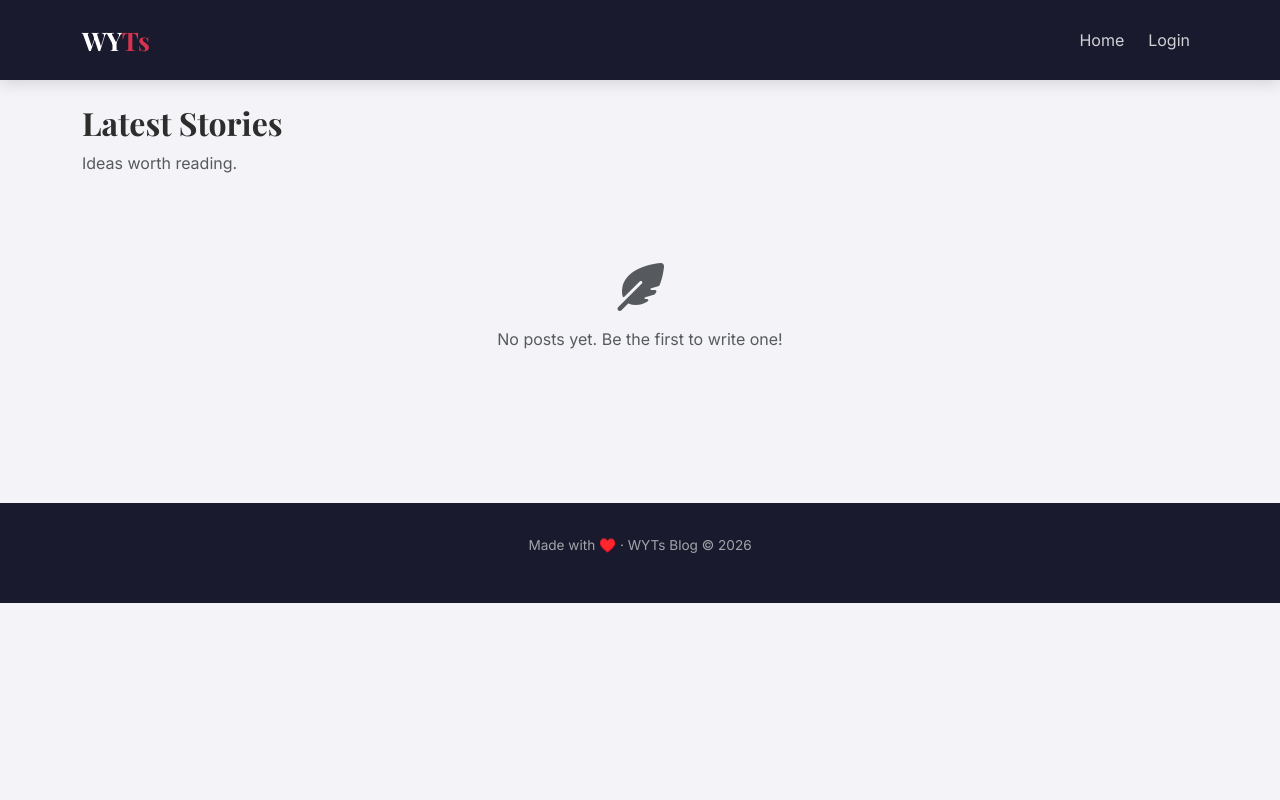
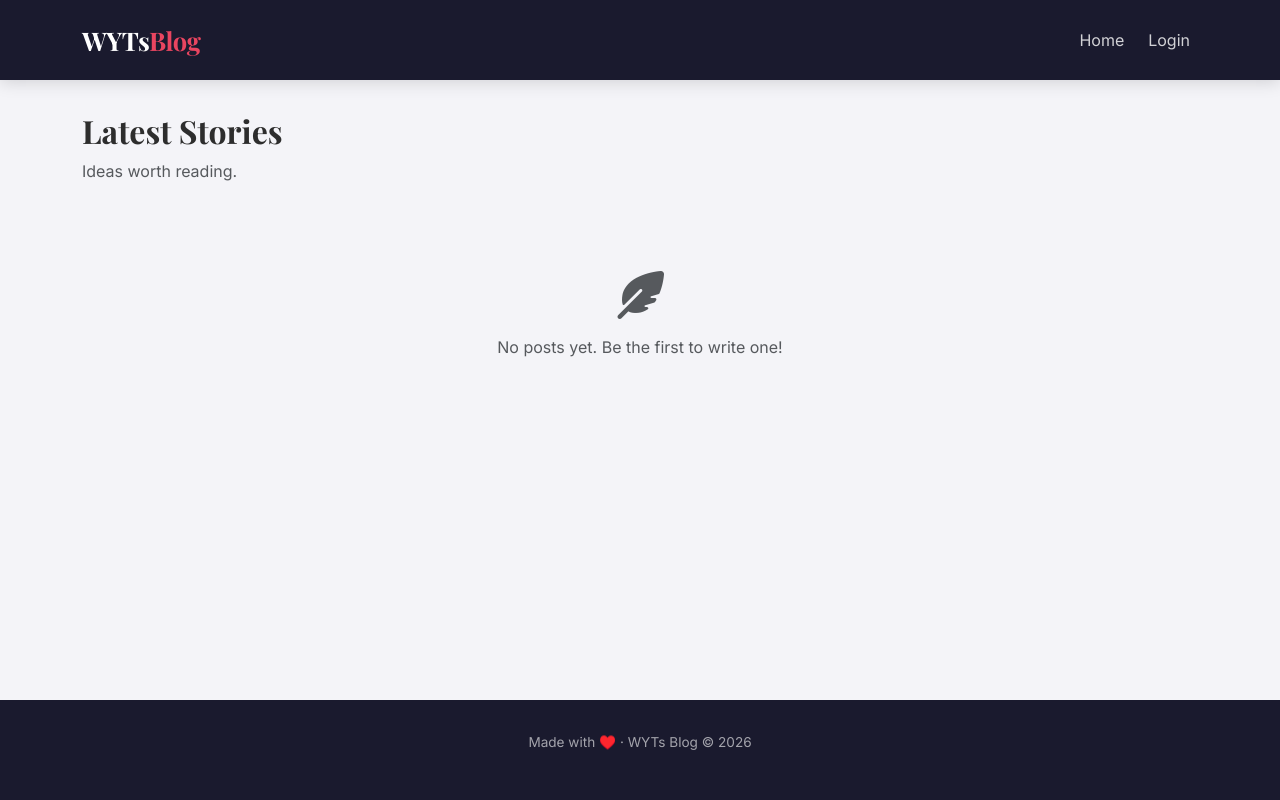
Before and after one commit to DSBaibhav/WorksNest, a Django app: template blog/templates/blog/home.html in a window 1280 px wide. Run offline with Django 3.2, Linux system fonts and the light colour scheme; the template is opened without the code that fills it, so the values that code supplies are empty.

Commit message:
Fixed Sticky Footer in base.html

```diff
--- a/blog/templates/blog/base.html
+++ b/blog/templates/blog/base.html
@@ -3,26 +3,34 @@
 <head>
   <meta charset="UTF-8" />
   <meta name="viewport" content="width=device-width, initial-scale=1.0"/>
-  <title>{% block title %}WYTs Blog{% endblock %}</title>
+  <title>{% block title %}Blog{% endblock %}</title>
   <link href="https://cdn.jsdelivr.net/npm/bootstrap@5.3.0/dist/css/bootstrap.min.css" rel="stylesheet">
   <link href="https://fonts.googleapis.com/css2?family=Playfair+Display:wght@400;700&family=Inter:wght@300;400;500&display=swap" rel="stylesheet">
   <link rel="stylesheet" href="https://cdnjs.cloudflare.com/ajax/libs/font-awesome/6.4.0/css/all.min.css">
   <style>
     :root {
       --primary: #1a1a2e;
-      --accent: #d5334e;
-      --light-bg: #f8f9fa;
+      --accent: #e94560;
       --card-shadow: 0 4px 24px rgba(0,0,0,0.07);
       --radius: 12px;
     }
+
+    html, body {
+      height: 100%;
+      margin: 0;
+    }
+
     body {
       font-family: 'Inter', sans-serif;
       background: #f4f4f8;
       color: #2d2d2d;
+      display: flex;
+      flex-direction: column;
+      min-height: 100vh;
     }
+
     h1, h2, h3, .navbar-brand { font-family: 'Playfair Display', serif; }
 
-    /* Navbar */
     .navbar {
       background: var(--primary) !important;
       padding: 1rem 0;
@@ -48,7 +56,12 @@
     }
     .btn-write:hover { background: #c73652; transform: translateY(-1px); }
 
-    /* Cards */
+    /* Main content grows to fill space */
+    .main-content {
+      flex: 1;
+      padding: 2rem 0;
+    }
+
     .post-card {
       background: #fff;
       border-radius: var(--radius);
@@ -66,10 +79,8 @@
     .card-title a { color: var(--primary); text-decoration: none; }
     .card-title a:hover { color: var(--accent); }
 
-    /* Alerts */
     .alert { border-radius: var(--radius); border: none; font-size: 0.9rem; }
 
-    /* Forms */
     .form-control, .form-select {
       border-radius: 8px;
       border: 1.5px solid #e0e0e0;
@@ -81,24 +92,24 @@
     .btn-accent { background: var(--accent); color: #fff; border-radius: 50px; padding: 8px 28px; border: none; font-weight: 500; transition: all 0.2s; }
     .btn-accent:hover { background: #c73652; color: #fff; transform: translateY(-1px); }
 
-    /* Footer */
     footer {
       background: var(--primary);
       color: rgba(255,255,255,0.6);
       text-align: center;
       padding: 2rem 0;
-      margin-top: 4rem;
       font-size: 0.85rem;
+      margin-top: auto;
     }
     footer span { color: var(--accent); }
   </style>
   {% block extra_css %}{% endblock %}
 </head>
+
 <body>
 
 <nav class="navbar navbar-expand-lg">
   <div class="container">
-    <a class="navbar-brand" href="/">WY<span>Ts</span></a>
+    <a class="navbar-brand" href="/">WYTs<span>Blog</span></a>
     <button class="navbar-toggler" type="button" data-bs-toggle="collapse" data-bs-target="#navMenu">
       <span class="navbar-toggler-icon"></span>
     </button>
@@ -124,7 +135,9 @@
   </div>
 </nav>
 
-<div class="container py-4">
+<!-- This div grows to push footer down -->
+<div class="main-content">
+  <div class="container">
     {% if messages %}
       {% for message in messages %}
         <div class="alert alert-{{ message.tags }} alert-dismissible fade show mt-2" role="alert">
@@ -135,6 +148,7 @@
     {% endif %}
     {% block content %}{% endblock %}
   </div>
+</div>
 
 <footer>
   <p>Made with <span>♥️</span> · WYTs Blog &copy; 2026</p>
@@ -142,5 +156,6 @@
 
 <script src="https://cdn.jsdelivr.net/npm/bootstrap@5.3.0/dist/js/bootstrap.bundle.min.js"></script>
 {% block extra_js %}{% endblock %}
+
 </body>
 </html>
```
Also changed, not shown: xproject/README.md (deleted). Lines whose indentation alone changed are shown as unchanged.
